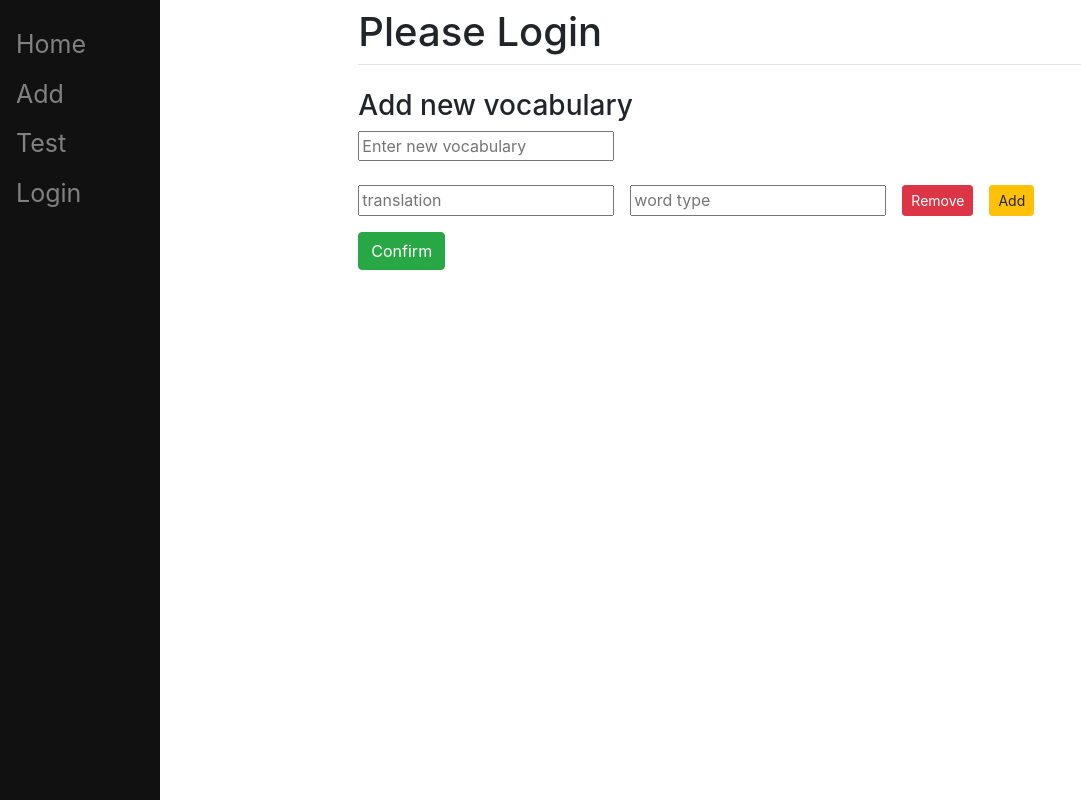
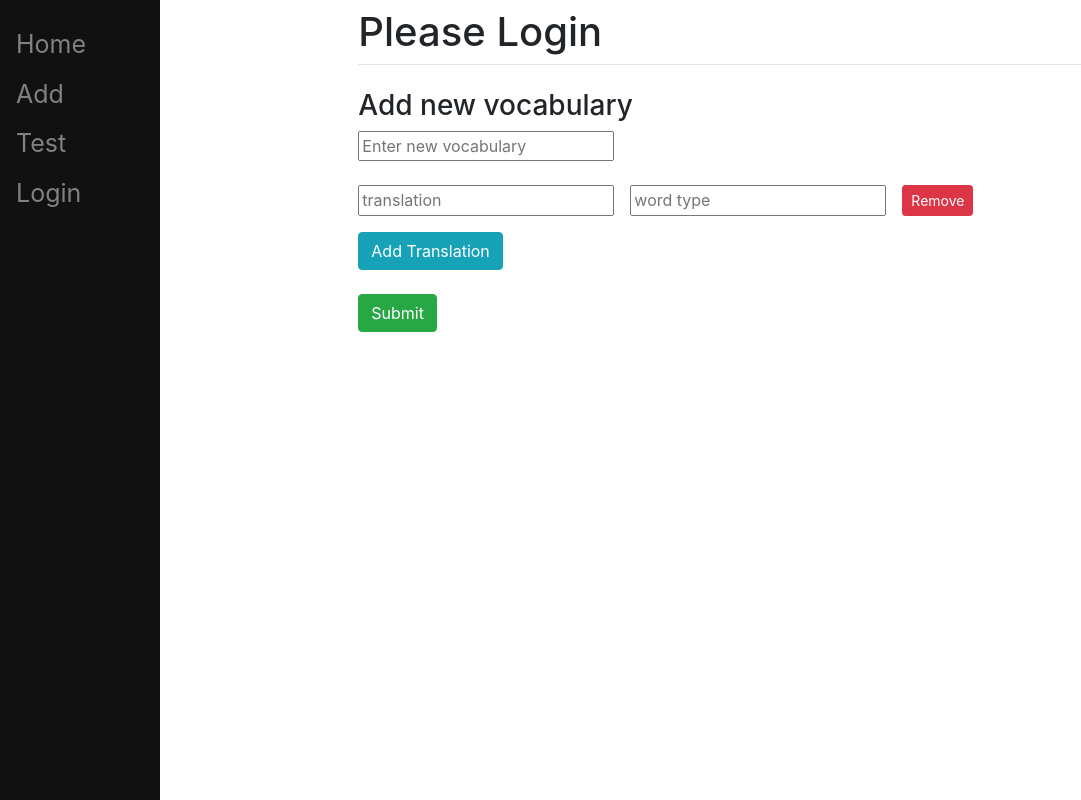
Before and after one commit to DinoQYZ/django-volcabulary, a Django app: page /add in a window 1280 px wide. Shown: the whole page, without its empty margins (0-1081 px from the left). Run offline with Django 4.2, Linux system fonts and the light colour scheme; some libraries are stand-ins or nearby versions.

Commit message:
add.html dynamic input

```diff
--- a/main/templates/main/add.html
+++ b/main/templates/main/add.html
@@ -5,21 +5,45 @@
 
 {% block content %}
     <h3>Add new vocabulary</h3>
-
-    <form method="post" action="/add/" class="form-group">
+    <form id="addForm" method="post" action="/add/" class="form-group">
         {% csrf_token %}
         <input type="text" name="vocabulary" class="" placeholder="Enter new vocabulary" required><br><br>
-        <div class="input-group mb-3">
+        <div id="translations-container">
+            <div class="input-group mb-3 translation-input">
                 <input type="text" name="translations[]" class="" placeholder="translation" required>&emsp;
                 <input type="text" name="wd_types[]" class="" placeholder="word type" required>&emsp;
-                <button type="button" class="btn btn-danger btn-sm">Remove</button>&emsp;
-                <button type="button" class="btn btn-warning btn-sm">Add</button>
-            <br>
+                <button type="button" class="btn btn-danger btn-sm remove-btn">Remove</button>&emsp;
+                <br>
+            </div>
         </div>
-        <button type="submit" class="btn btn-success">Confirm</button>
+        <button type="button" id="add-btn" class="btn btn-info">Add Translation</button><br><br>
+        <button type="submit" id="submit" class="btn btn-success">Submit</button>
     </form>
-{% endblock %}
+
+<template id="translation-template">
+    <div class="input-group mb-3 translation-input">
+      <input type="text" name="translations[]" class="" placeholder="translation" required>&emsp;
+      <input type="text" name="wd_types[]" class="" placeholder="word type" required>&emsp;
+      <button type="button" class="btn btn-danger btn-sm remove-btn">Remove</button>&emsp;
+      <br>
+    </div>
+</template>
 
 <script>
+    const addBtn = document.getElementById('add-btn');
+    const translationTemplate = document.getElementById('translation-template');
+    const translationsContainer = document.getElementById('translations-container');
 
+    addBtn.addEventListener('click', () => {
+      const newTranslation = translationTemplate.content.cloneNode(true);
+      translationsContainer.appendChild(newTranslation);
+    });
+
+    translationsContainer.addEventListener('click', (event) => {
+      if (event.target.classList.contains('remove-btn')) {
+        event.target.parentElement.remove();
+      }
+    });
 </script>
+
+{% endblock %}
```
